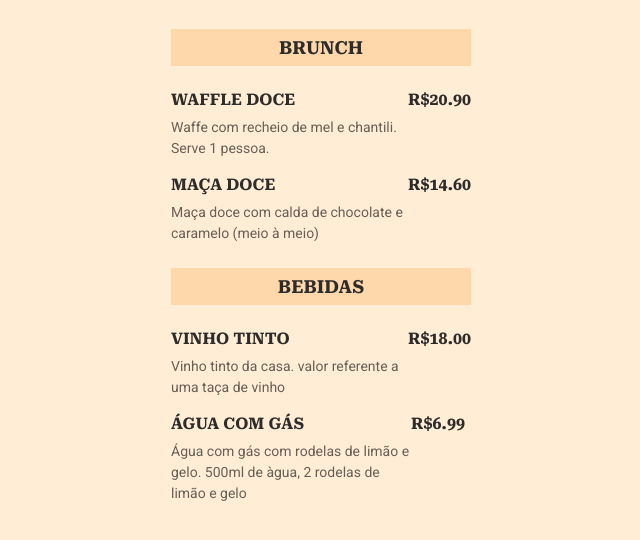
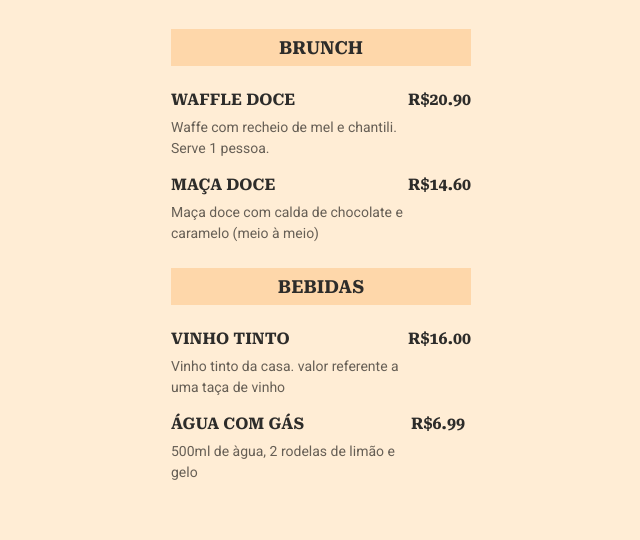
Before and after one commit to luanpablocs/your-menu, a plain HTML site: page index.html in a window 1280 px wide. Shown: the part 88-628 px from the top of the page, without its empty margins (319-959 px from the left). Drawn offline with Linux system fonts and the light colour scheme.

Commit message:
add readme, chance price

```diff
--- a/index.html
+++ b/index.html
@@ -68,7 +68,7 @@
           </div>
 
           <strong class="price">
-            R$18.00
+            R$16.00
           </strong>
         </li>
 
@@ -76,8 +76,7 @@
           <div class="details">
             <h3>Água com gás</h3>
             <p class="description">
-              Água com gás com rodelas de limão e gelo.
-              500ml de àgua, 2 rodelas de limão e gelo
+                500ml de àgua, 2 rodelas de limão e gelo
             </p>
           </div>
 
```
Also changed, not shown: .github/preview.png (added), 1 other file.
